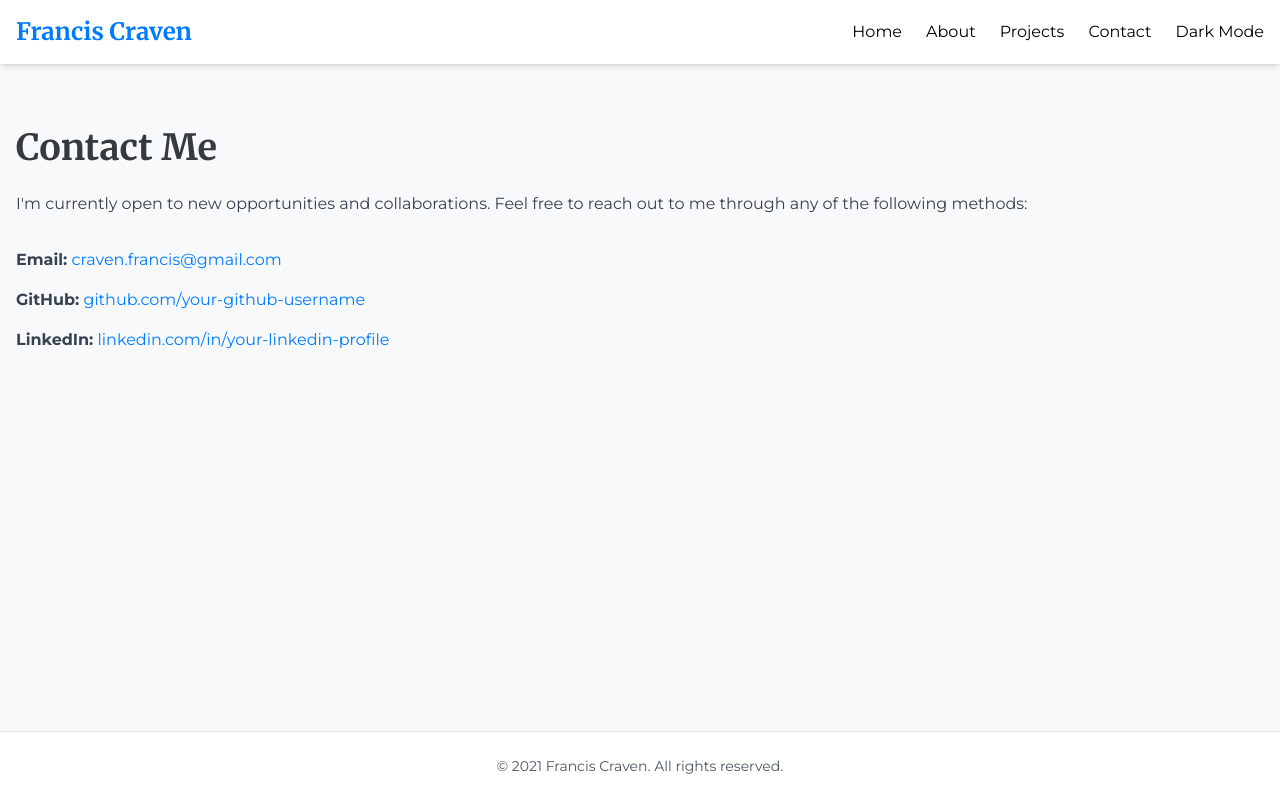
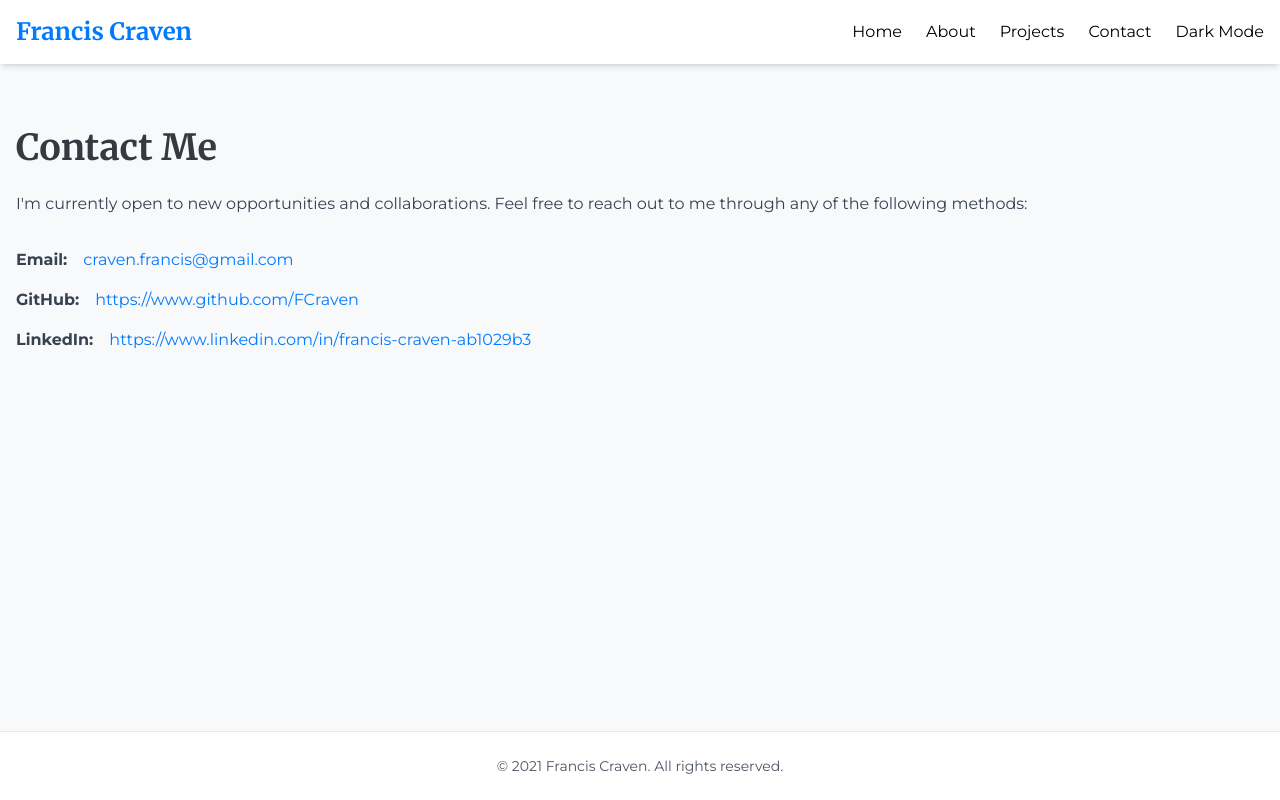
Before and after one commit to FCraven/portfolio, a Next.js app: page /contact in a window 1280 px wide. Built offline with nearby package versions, Linux system fonts and the light colour scheme.

Commit message:
contact info dynamic

```diff
--- a/src/app/contact/page.js
+++ b/src/app/contact/page.js
@@ -1,4 +1,8 @@
+import resumeData from '../resumeData';
+const { email, github, linkedin } = resumeData
+
 export default function ContactPage() {
+  console.log('github', resumeData.github)
   return (
     <section className="container mx-auto px-4 py-16">
       <h1 className="text-4xl font-serif font-bold text-darkGray dark:text-white mb-6">Contact Me</h1>
@@ -7,21 +11,21 @@ export default function ContactPage() {
       </p>
       <ul className="space-y-4 text-gray-700 dark:text-white">
         <li>
-          <strong>Email:</strong>{' '}
-          <a href="mailto:craven.francis@gmail.com" className="text-primary hover:underline">
-            craven.francis@gmail.com
+          <strong>Email:</strong>
+          <a href={`mailto:${email}`} className="text-primary hover:underline px-4">
+            { email }
           </a>
         </li>
         <li>
-          <strong>GitHub:</strong>{' '}
-          <a href="https://github.com/your-github-username" className="text-primary hover:underline">
-            github.com/your-github-username
+          <strong>GitHub:</strong>
+          <a href={ github } className="text-primary hover:underline px-4">
+            { github }
           </a>
         </li>
         <li>
-          <strong>LinkedIn:</strong>{' '}
-          <a href="https://www.linkedin.com/in/your-linkedin-profile" className="text-primary hover:underline">
-            linkedin.com/in/your-linkedin-profile
+          <strong>LinkedIn:</strong>
+          <a href={ linkedin } className="text-primary hover:underline px-4">
+            { linkedin }
           </a>
         </li>
       </ul>
```
